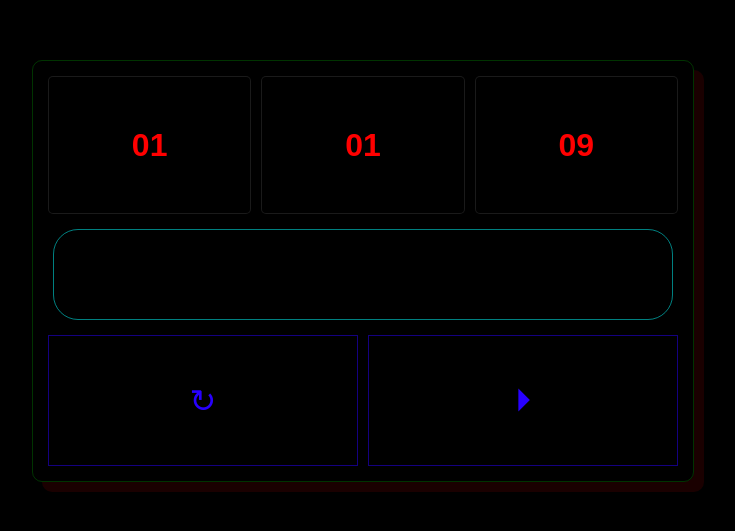
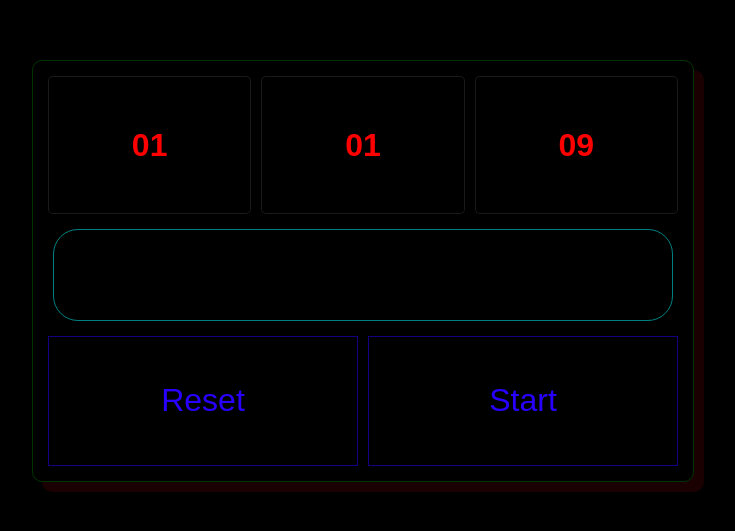
Before and after one commit to Jothin-kumar/timer, a plain HTML site: page index.html in a window 1280 px wide. Shown: the part 129-660 px from the top of the page, without its empty margins (277-1012 px from the left). Drawn offline with Linux system fonts and the light colour scheme.

Commit message:
switch from symbols to words

```diff
--- a/index.html
+++ b/index.html
@@ -24,8 +24,8 @@
             <div id="progress"></div>
         </div>
         <div id="controls">
-            <button id="control-reset" onclick="resetTimer()">&#x21bb;</button>
-            <button id="control-pause-continue" state="paused" onclick="timerStateChange()">&#x23f5;</button>
+            <button id="control-reset" onclick="resetTimer()">Reset</button>
+            <button id="control-pause-continue" state="paused" onclick="timerStateChange()">Start</button>
         </div>
     </div>
 </body>
--- a/script/main.js
+++ b/script/main.js
@@ -5,7 +5,7 @@ window.remainingTime = window.initialTime
 function timerStateChange() {
     const stateChangeButton = document.getElementById("control-pause-continue")
     window.isPaused = stateChangeButton.getAttribute("state") === "paused"
-    stateChangeButton.innerHTML = window.isPaused ? "&#x23f8;": "&#x23f5;"
+    stateChangeButton.innerHTML = window.isPaused ? "Pause": "Start"
     stateChangeButton.setAttribute("state", window.isPaused ? "resumed": "paused")
     window.isPaused = !window.isPaused
 }
```
